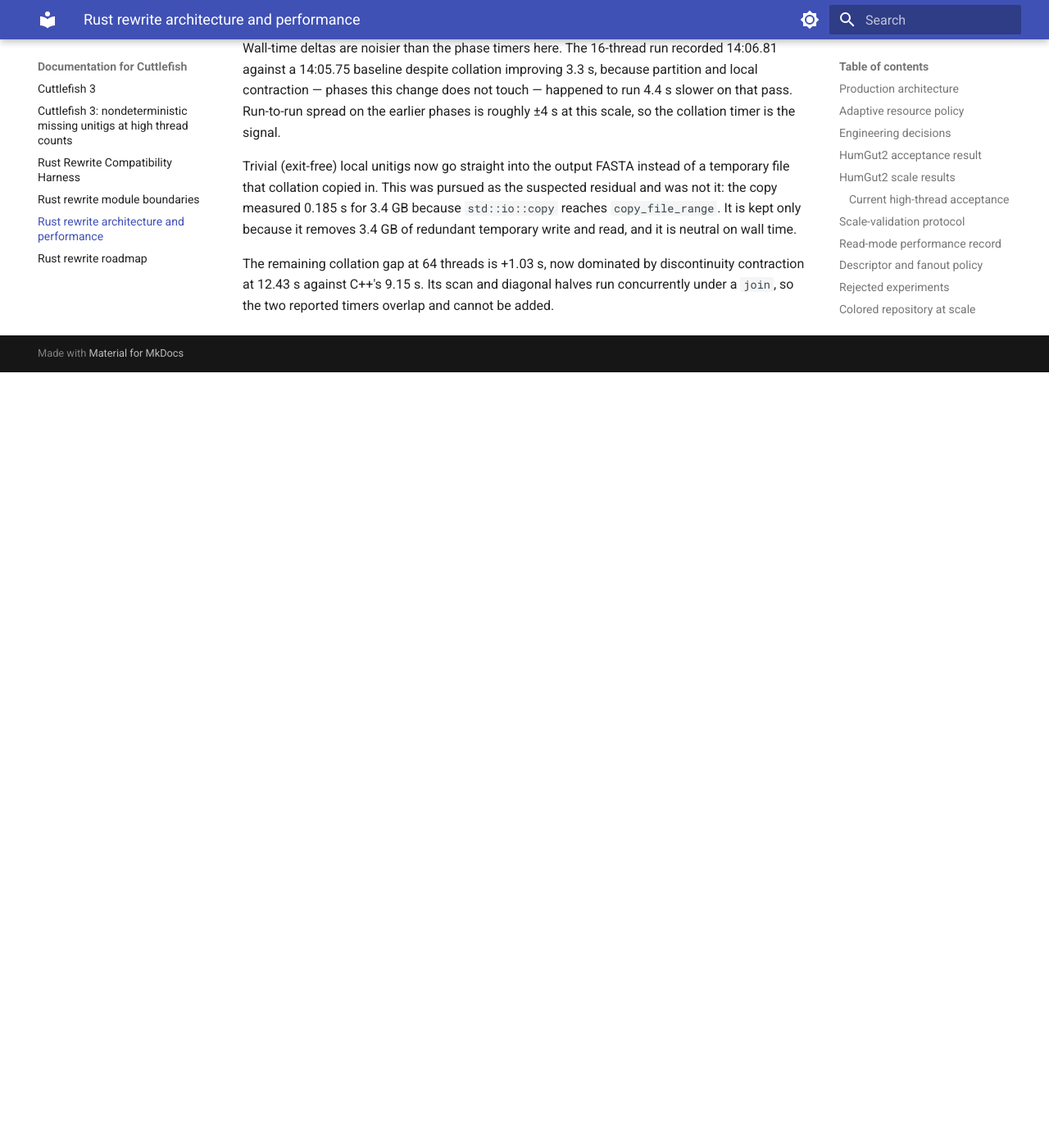
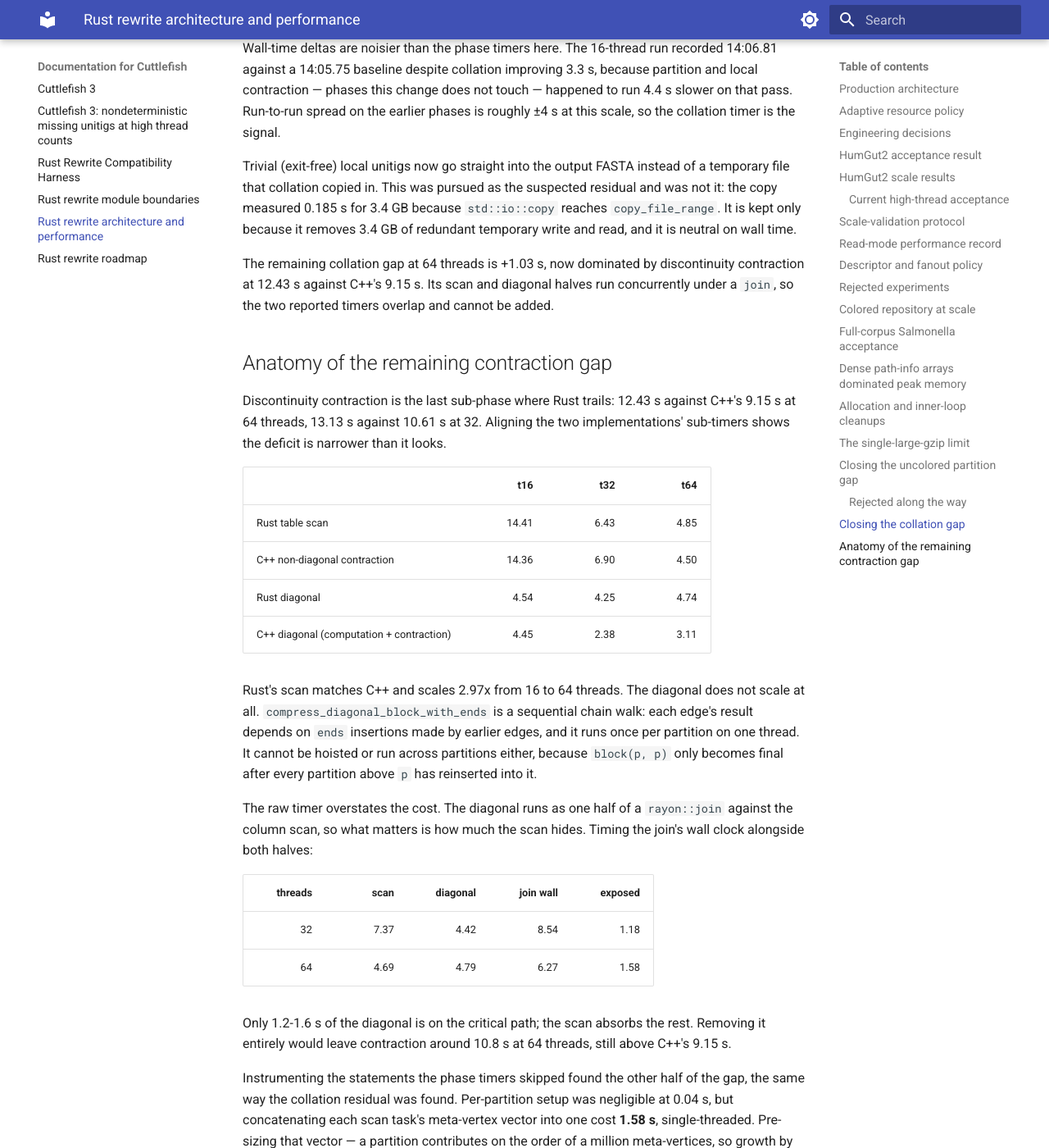
Before and after one commit to COMBINE-lab/cuttlefish, an MkDocs documentation site: the page built from docs/rust-rewrite-performance.md, in a window 1280 px wide and 1400 px high, scrolled down 23079 px. Shown: the whole window at 82% size. Built offline with MkDocs 1.6.1 and Material for MkDocs 9.7.7, drawn with Linux system fonts in a browser that asks for light colours; before the commit the page ends 23533 px from its top, so only the background shows below that; some of the changed text lies outside the part shown.

Commit message:
Pre-size the contraction meta-vertex gather, and map the remaining gap
Discontinuity contraction is the last sub-phase trailing C++ (12.43s vs
9.15s at 64 threads). Adding timers for the statements the existing ones
skipped shows where it goes.

Concatenating each scan task's meta-vertex vector into one cost 1.58s on
a single thread. A partition contributes on the order of a million
meta-vertices, so growing that vector by doubling copies gigabytes over
the run; pre-sizing it takes the gather to 1.23s and leaves 0.37s
unattributed in the phase.

Timing the scan/diagonal `join` wall clock against both halves separately
also corrects the reading of the diagonal cost. The diagonal does not
scale -- it is a sequential chain walk, once per partition, and cannot be
hoisted because block(p, p) is only final after every partition above p
reinserts into it -- but the concurrent scan hides most of it. Only
1.18s at 32 threads and 1.58s at 64 are actually exposed, not the 4.3-4.8s
the raw timer reports.

Unitig and base counts are unchanged (252,487,658 unitigs, byte-identical
FASTA). Wall time at 64 threads is 4:53.26, the best recorded.

The docs record what closing the rest would take: C++ collects diagonal
chains during its parallel scan and flattens them with a prefix sum plus
parallel memcpy, avoiding both the serial diagonal and the serial gather.
Matching that is worth about 2.8s of a 295s run against real risk to a
correctness-critical path.

Co-Authored-By: Claude Opus 5 <noreply@anthropic.com>
Claude-Session: https://claude.ai/code/session_01Q8G75PyGht97SuV9dExbfq

```diff
--- a/docs/rust-rewrite-performance.md
+++ b/docs/rust-rewrite-performance.md
@@ -945,3 +945,57 @@ The remaining collation gap at 64 threads is +1.03 s, now dominated by
 discontinuity contraction at 12.43 s against C++'s 9.15 s. Its scan and
 diagonal halves run concurrently under a `join`, so the two reported timers
 overlap and cannot be added.
+
+## Anatomy of the remaining contraction gap
+
+Discontinuity contraction is the last sub-phase where Rust trails: 12.43 s
+against C++'s 9.15 s at 64 threads, 13.13 s against 10.61 s at 32. Aligning the
+two implementations' sub-timers shows the deficit is narrower than it looks.
+
+| | t16 | t32 | t64 |
+| --- | ---: | ---: | ---: |
+| Rust table scan | 14.41 | 6.43 | 4.85 |
+| C++ non-diagonal contraction | 14.36 | 6.90 | 4.50 |
+| Rust diagonal | 4.54 | 4.25 | 4.74 |
+| C++ diagonal (computation + contraction) | 4.45 | 2.38 | 3.11 |
+
+Rust's scan matches C++ and scales 2.97x from 16 to 64 threads. The diagonal
+does not scale at all. `compress_diagonal_block_with_ends` is a sequential
+chain walk: each edge's result depends on `ends` insertions made by earlier
+edges, and it runs once per partition on one thread. It cannot be hoisted or
+run across partitions either, because `block(p, p)` only becomes final after
+every partition above `p` has reinserted into it.
+
+The raw timer overstates the cost. The diagonal runs as one half of a
+`rayon::join` against the column scan, so what matters is how much the scan
+hides. Timing the join's wall clock alongside both halves:
+
+| threads | scan | diagonal | join wall | exposed |
+| ---: | ---: | ---: | ---: | ---: |
+| 32 | 7.37 | 4.42 | 8.54 | 1.18 |
+| 64 | 4.69 | 4.79 | 6.27 | 1.58 |
+
+Only 1.2-1.6 s of the diagonal is on the critical path; the scan absorbs the
+rest. Removing it entirely would leave contraction around 10.8 s at 64 threads,
+still above C++'s 9.15 s.
+
+Instrumenting the statements the phase timers skipped found the other half of
+the gap, the same way the collation residual was found. Per-partition setup was
+negligible at 0.04 s, but concatenating each scan task's meta-vertex vector into
+one cost **1.58 s**, single-threaded. Pre-sizing that vector — a partition
+contributes on the order of a million meta-vertices, so growth by doubling
+copies gigabytes across the run — takes it to 1.23 s, and leaves 0.37 s
+unattributed in the phase.
+
+C++ avoids both costs by construction: its workers append diagonal chain edges
+to per-worker buckets *during* the parallel non-diagonal scan, then flatten them
+with a prefix sum and a parallel memcpy and contract them with a
+`parlay::parallel_for`. There is no serial diagonal pass and no serial gather.
+
+Matching that is the remaining work, and it is not cheap. Eliminating the gather
+copy means threading nested per-task vectors through five call sites and the
+meta-vertex writer, for about 1.2 s. Eliminating the exposed diagonal means
+restructuring the contraction core so chains are collected under the atomic
+table's slot locks during the scan, for about 1.6 s. Together they are worth
+roughly 2.8 s of a 295 s run — under 1% — against real risk to a
+correctness-critical path, so they are recorded here rather than attempted.
```
Also changed, not shown: 1 other file.
